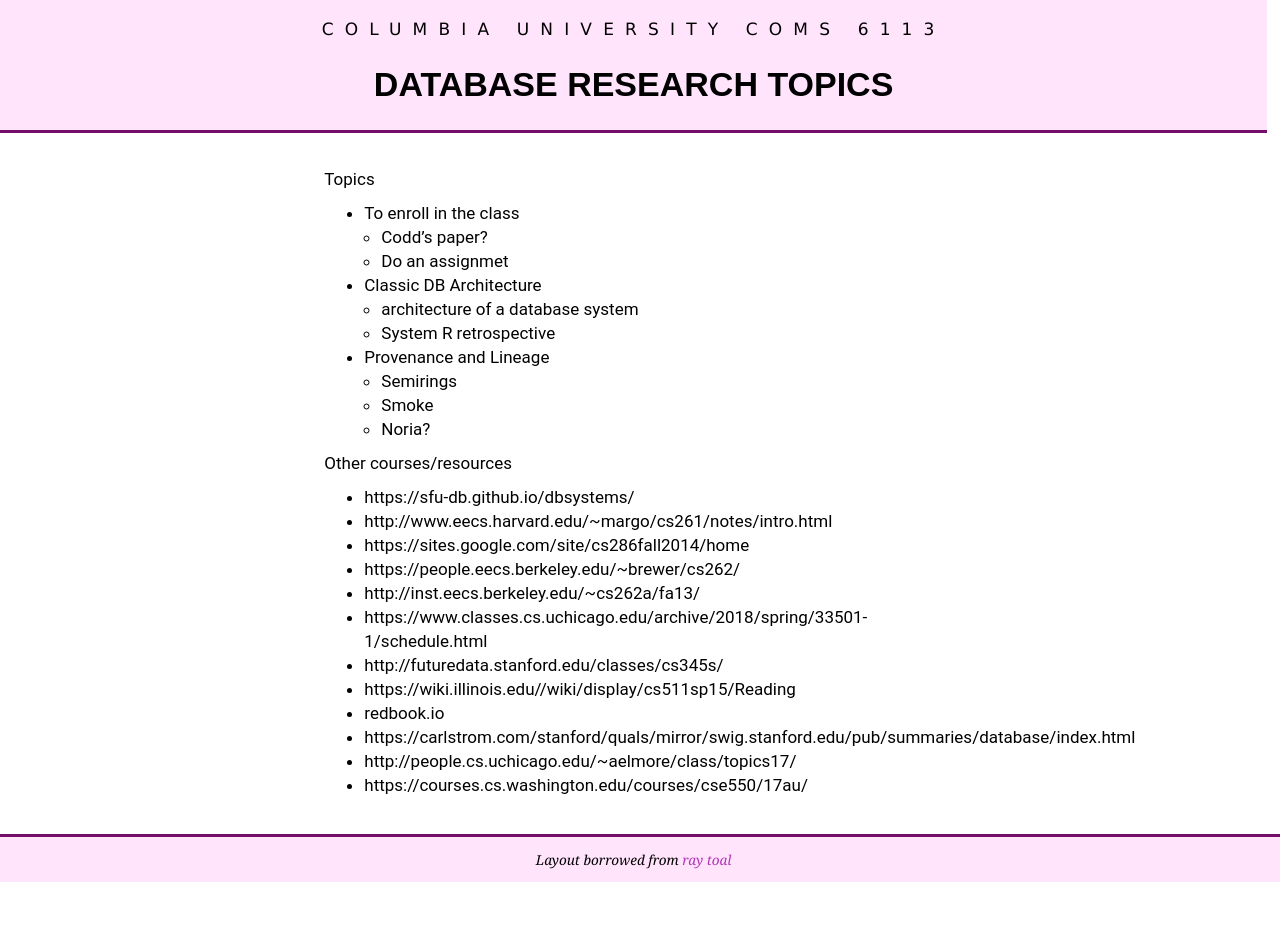
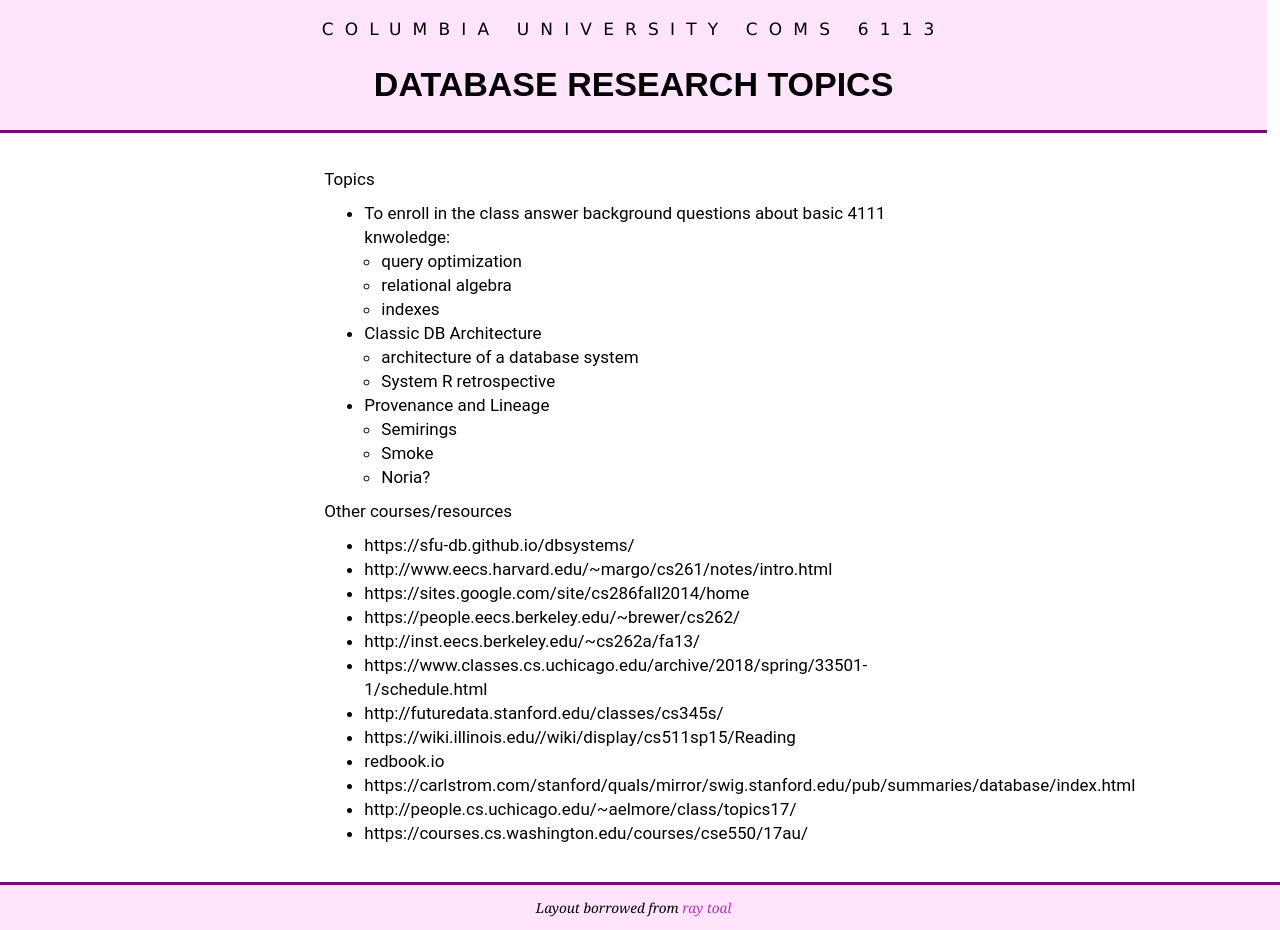
Before and after one commit to w6113/website_fall2020, a Jekyll site: the page built from notes.md, in a window 1280 px wide. Built offline with Jekyll 4.4.1, drawn with Linux system fonts in a browser that asks for light colours; our own code applies the rules of GitHub Pages for plain Markdown files; before the commit the page ends 900 px from its top, so only the background shows below that.

Commit message:
lazy commit msg

```diff
--- a/notes.md
+++ b/notes.md
@@ -1,9 +1,13 @@
 
 Topics
 
-* To enroll in the class
-  * Codd's paper?
-  * Do an assignmet
+* To enroll in the class answer background questions about basic 4111 knwoledge:
+  * query optimization
+  * relational algebra
+  * indexes
+
+
+
 * Classic DB Architecture
   * architecture of a database system
   * System R retrospective
```
